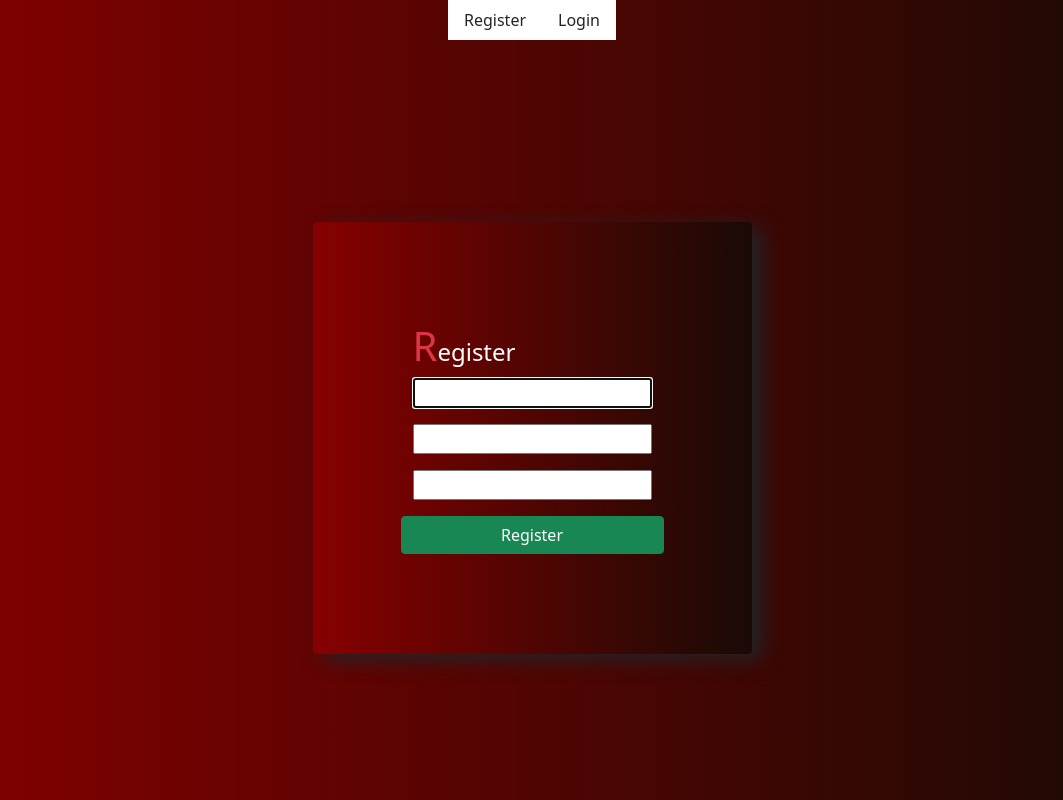
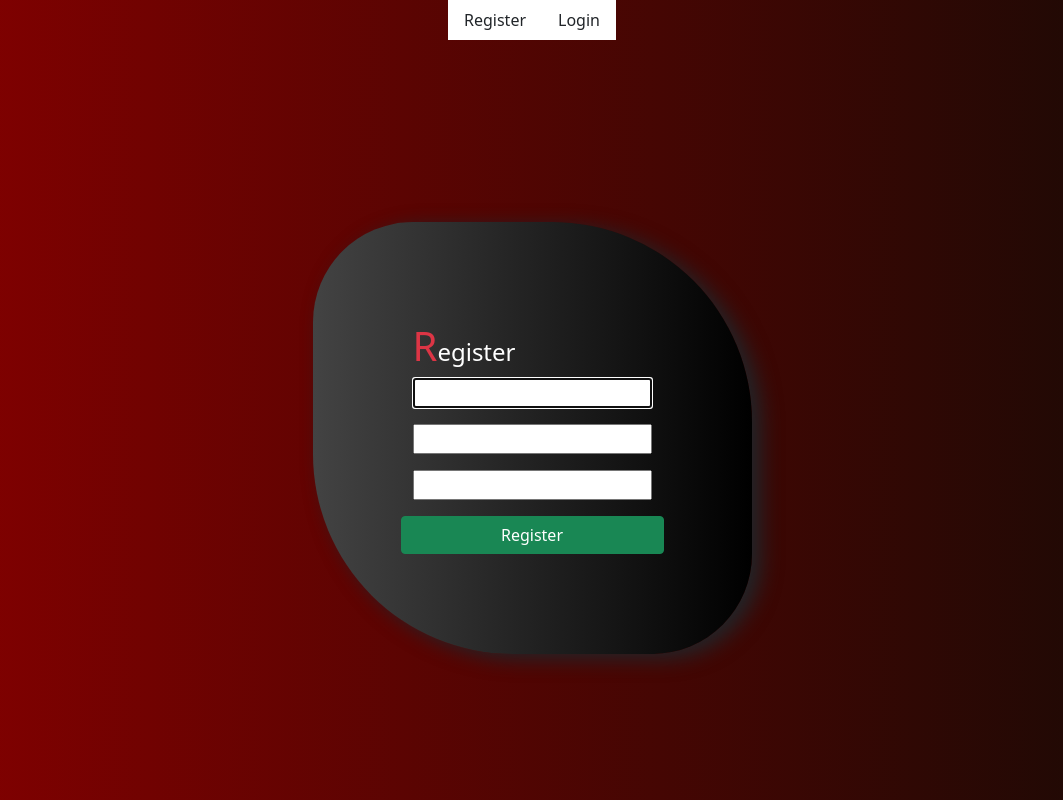
Before and after one commit to sayanthsayi/team-todo, a Django app: page / in a window 1280 px wide. Shown: the whole page, without its empty margins (108-1171 px from the left). Run offline with Django 4.2, Linux system fonts and the light colour scheme.

Commit message:
second commit

```diff
--- a/user/userapp/templates/UserRegister.html
+++ b/user/userapp/templates/UserRegister.html
@@ -8,6 +8,7 @@
         align-items: center;
         margin-top: 8%;
         padding: 80px;
+
     }
     body{
         background-image: linear-gradient(to right, #870000, #190a05);    #center2{
@@ -15,14 +16,16 @@
     }
     #center2{
         box-shadow: 10px 5px 20px;
+        border-radius: 100px 200px;
+
     }
 </style>
 
 <div>
 
         <div id="center" class="">
-            <div style="background-image: linear-gradient(to right, #870000, #190a05);    #center2{
-                " class=" rounded" id="center2">
+            <div style="background-image: linear-gradient(to right, #434343 0%, black 100%)";
+            class="" id="center2">
                 <h4 class="text-white"><span class="text-danger fs-1">R</span>egister</h4>
                 <form action="" method="POST">
                     {% csrf_token %}
--- a/user/userapp/views.py
+++ b/user/userapp/views.py
@@ -3,12 +3,14 @@ from django.contrib.auth.forms import UserCreationForm
 from django . contrib import messages
 from django . contrib.auth import login,logout,authenticate
 from django . contrib. auth.models import User
+from django . contrib . auth . decorators import login_required
 
 
 # Create your views here.
-
+@login_required(login_url='Login')
 def home(request):
     return render(request,'home.html')
+
 
 def UserRegister(request):
     form = UserCreationForm()
@@ -41,10 +43,13 @@ def UserLogin(request):
 
     return render(request,"login.html")
 
+@login_required(login_url='Login')
 def ConfirmLogout(request):
     logout(request)
     messages.success(request,"logout successfully")
     return redirect('Login')
 
+
+@login_required(login_url='Login')
 def UserLogout(request):
     return render(request,"logoutconfirm.html")
```
Also changed, not shown: user/userapp/templates/login.html (+6 -1 lines).
